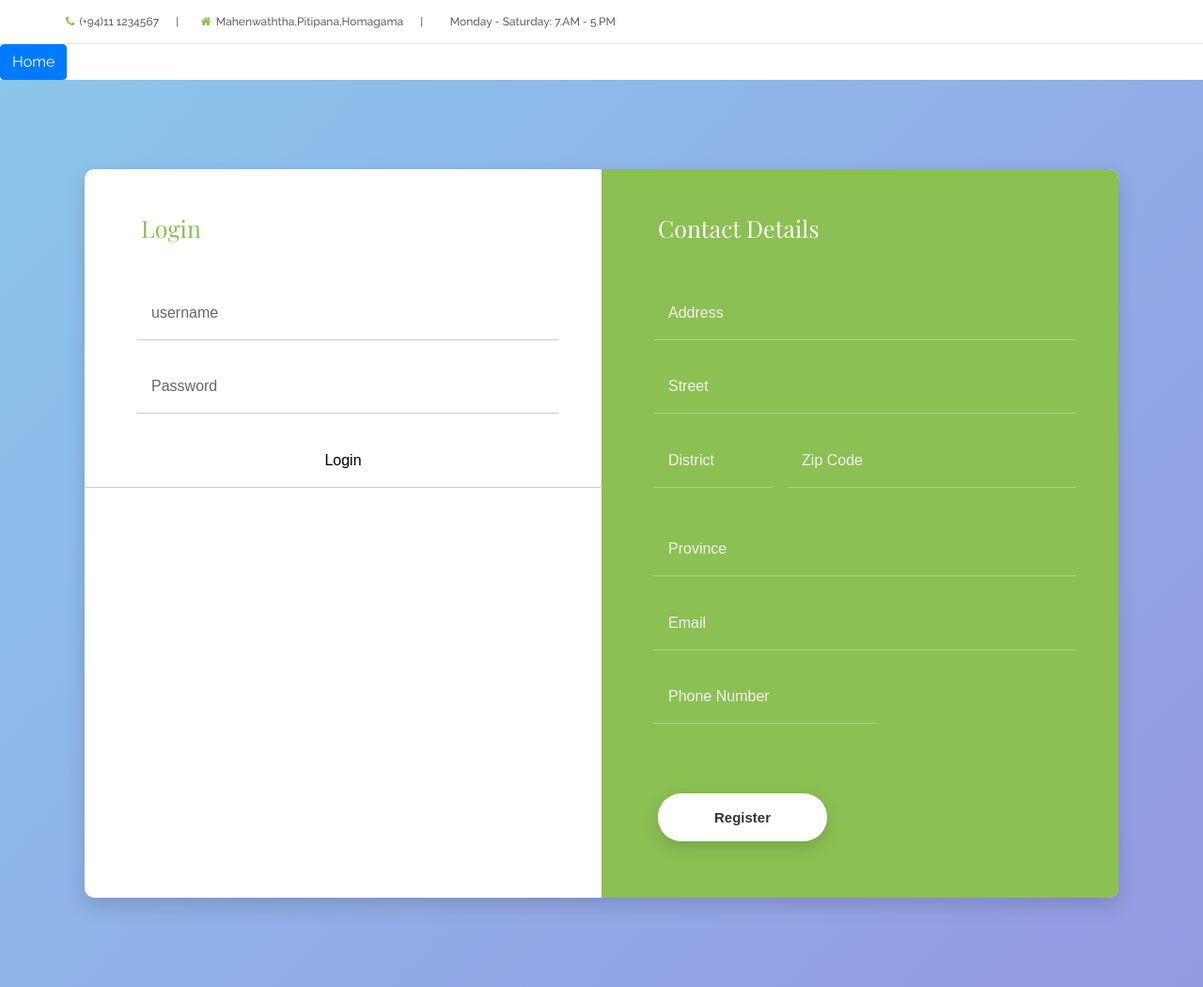
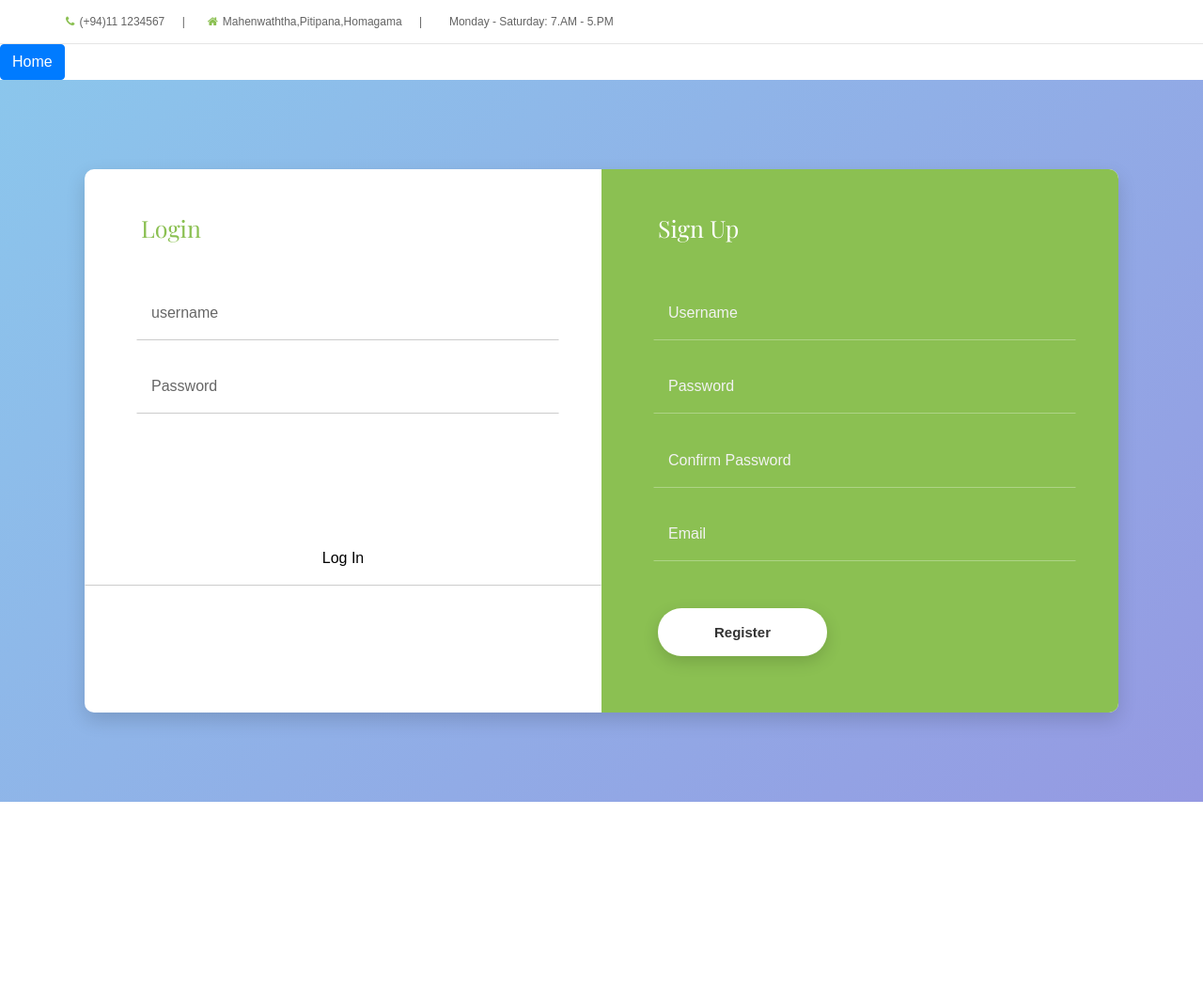
Before and after one commit to thxru/APWIS, a PHP site: page /userPage.php in a window 1280 px wide. Shown: the whole page at 94% size. After the commit the page ends 853 px from the top, so only its background shows below. Run offline with PHP 8.4, Linux system fonts and the light colour scheme; some libraries are stand-ins or nearby versions; some web fonts are replaced.

Commit message:
Update userPage.php

```diff
--- a/userPage.php
+++ b/userPage.php
@@ -37,6 +37,9 @@
     <link rel="stylesheet" href="NewCSS/css/index-style.css">
     <!-- responsive css -->
     <link rel="stylesheet" href="NewCSS/assets/css/responsive.css">
+    <link rel="stylesheet" href="NewCSS/css/login-style.css">
+    <link rel="stylesheet" href="NewCSS/css/login-util.css">
+
     <?php
     $servername = "localhost";
     $username = "root";
@@ -53,7 +56,7 @@
             echo '<script type="text/javascript">alert("WELCOME");</script>';
             header('location:index.php?user=$nic');
         } else {
-            echo '<script type="text/javascript">alert("Please check your NIC & Password");</script>';
+            echo '<script type="text/javascript">alert("Please check your username & Password");</script>';
         }
     }
     mysqli_close($conn);
@@ -120,51 +123,26 @@
                         <div class="form-row form-row-3">
                             <input type="text" name="password" class="password" id="password" placeholder="Password" required>
                         </div>
-                        <div class="form-row-last">
-                            <input type="submit" name="Login" class="register" value="Login">
+                        <br><br><br><br>
+                        <div class="login-form form-row-last">
+                            <input type="submit" name="login" class="login" value="Log In">
                         </div>
                     </div>
                     <div class="form-right">
-                        <h2>Contact Details</h2>
+                        <h2>Sign Up</h2>
                         <div class="form-row">
-                            <input type="text" name="address" class="address" id="address" placeholder="Address" required>
+                            <input type="text" name="username" class="username" id="username" placeholder="Username" required>
                         </div>
                         <div class="form-row">
-                            <input type="text" name="street" class="street" id="street" placeholder="Street" required>
-                        </div>
-                        <div class="form-group">
-                            <div class="form-row form-row-1">
-                                <input type="text" name="district" class="district" id="district" placeholder="District" required>
-                            </div>
-                            <div class="form-row form-row-2">
-                                <input type="text" name="zip" class="zip" id="zip" placeholder="Zip Code" required>
-                            </div>
+                            <input type="text" name="password" class="password" id="password" placeholder="Password" required>
                         </div>
                         <div class="form-row">
-                            <select name="Province">
-                            <option value="country">Province</option>
-                            <option value="Vietnam">Western Province</option>
-                            <option value="Malaysia">Southern Province</option>
-                            <option value="India">Eastern Province</option>
-                            <option value="country">Northern Province</option>
-                            <option value="Vietnam">North Western Province</option>
-                            <option value="Malaysia">North Central Province</option>
-                            <option value="India">Uva Province</option>
-                            <option value="country">Sabaragamuwa Province</option>
-                        </select>
-                            <span class="select-btn">
-                            <i class="zmdi zmdi-chevron-down"></i>
-                        </span>
+                            <input type="text" name="confirmpassword" class="confirmpassword" id="confirmpassword" placeholder="Confirm Password" required>
                         </div>
-
                         <div class="form-row">
                             <input type="text" name="email" id="email" class="input-text" required pattern="[^@]+@[^@]+.[a-zA-Z]{2,6}" placeholder="Email">
                         </div>
-                        <div class="form-group">
-                            <div class="form-row form-row-3">
-                                <input type="text" name="phone" class="phone" id="phone" placeholder="Phone Number" required>
-                            </div>
-                        </div>
+
                         <div class="form-row-last">
                             <input type="submit" name="register" class="register" value="Register">
                         </div>
```
